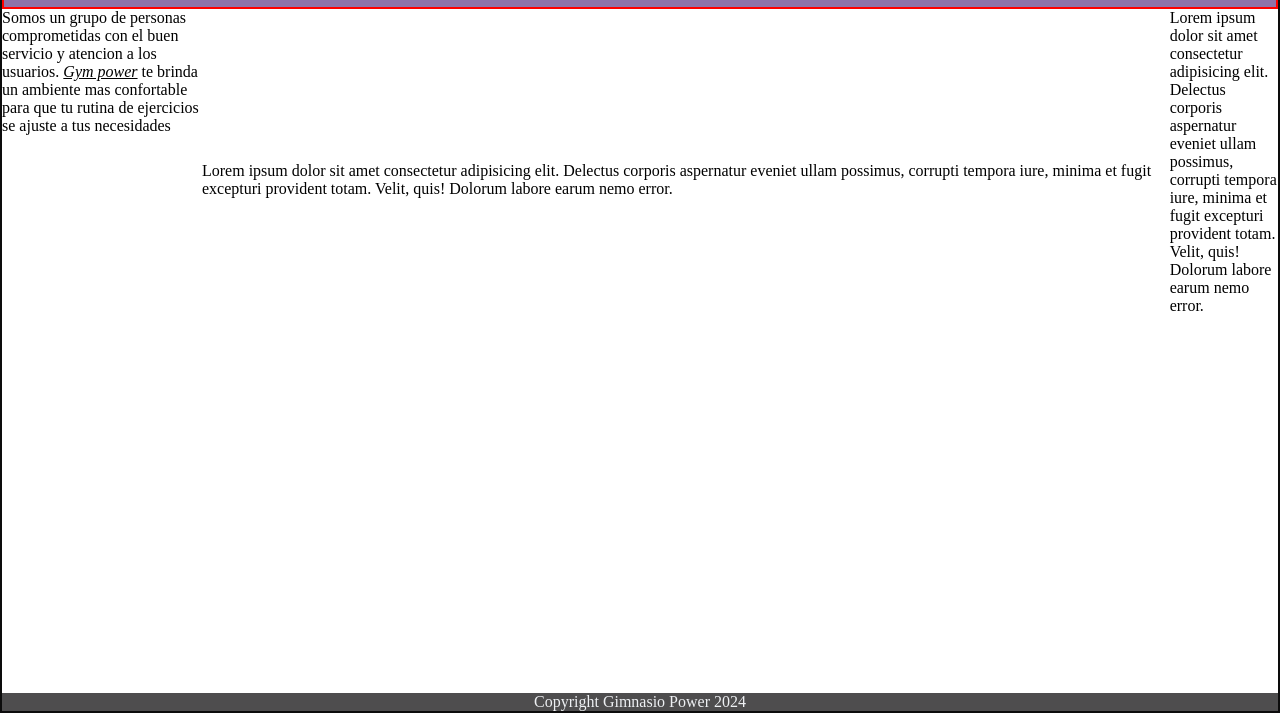
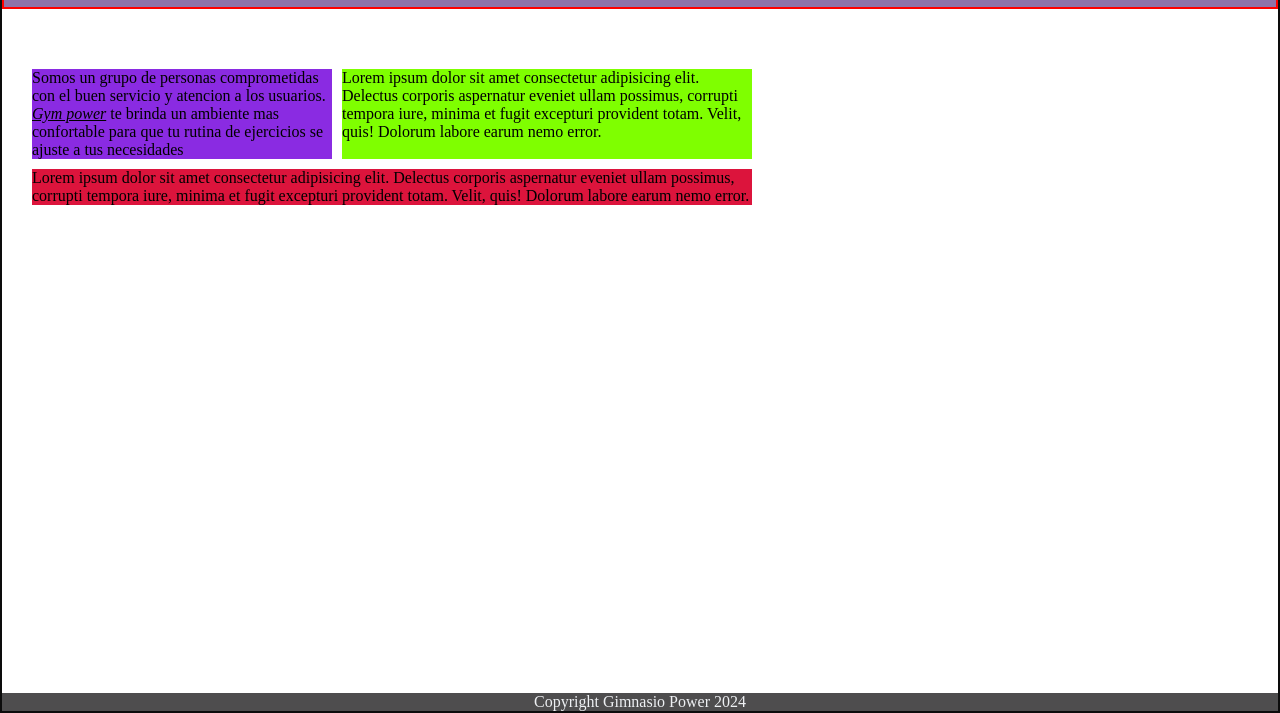
Before and after one commit to Daianamurialdo/PROYECTO-FINAL, a plain HTML site: page page/quienessomos.html in a window 1280 px wide. Shown: the part 87-800 px from the top of the page. Drawn offline with Linux system fonts and the light colour scheme.

Commit message:
cambios quienes somos grid

```diff
--- a/css/style.css
+++ b/css/style.css
@@ -97,26 +97,33 @@ font-weight: bold;
 }
 .quienessomos{
     display: grid;
-    grid-template-columns: 200px 200px 200px;
+    grid-template-columns: 300px 200px 200px;
+    margin-top: 20px;
+    padding: 30px;
+    gap: 10px;
 }
 .contentquienessomos1{
+    background-color: blueviolet;
     grid-column-start: 1;
     grid-column-end: 2;
-    grid-row-start: 1;
+    grid-row-start: 2;
+
+
+}
+.contentquienessomos2{
+    background-color: chartreuse;
+    grid-column-start: 2;
+    grid-column-end: 4;
+    grid-row-start: 2;
     grid-row-end: 3;
 
 }
-.contentquienessomos2{
-    grid-column-start: 20;
-    grid-column-end: 2;
-    grid-row-start: 2;
-    grid-row-end: 5;
-
-}
 .contentquienessomos3{
-    grid-column-start: 20;
-    grid-row-start: 1;
-    grid-row-end: 3;
+    background-color: crimson;
+    grid-column-start: 1;
+    grid-column-end: 4;
+    grid-row-start: 3;
+    grid-row-end: 4;
 
 }
 .containersedes{
```
